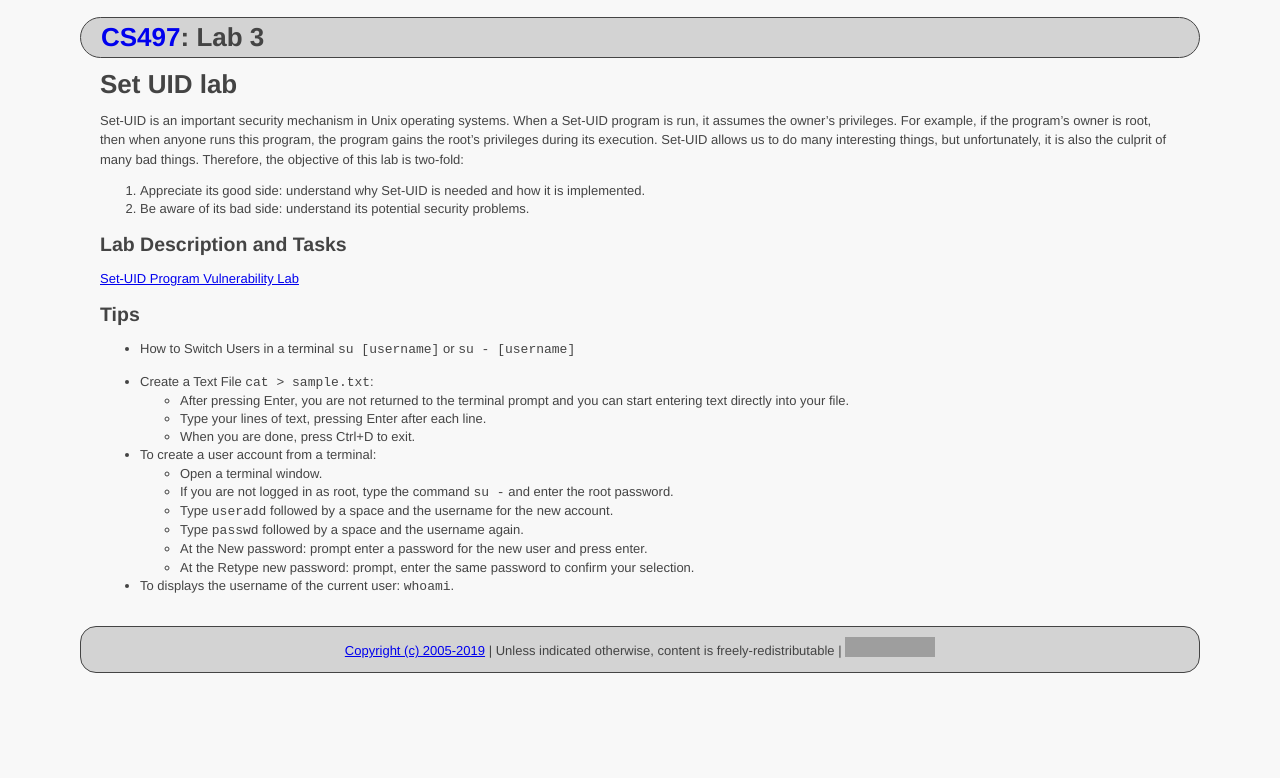
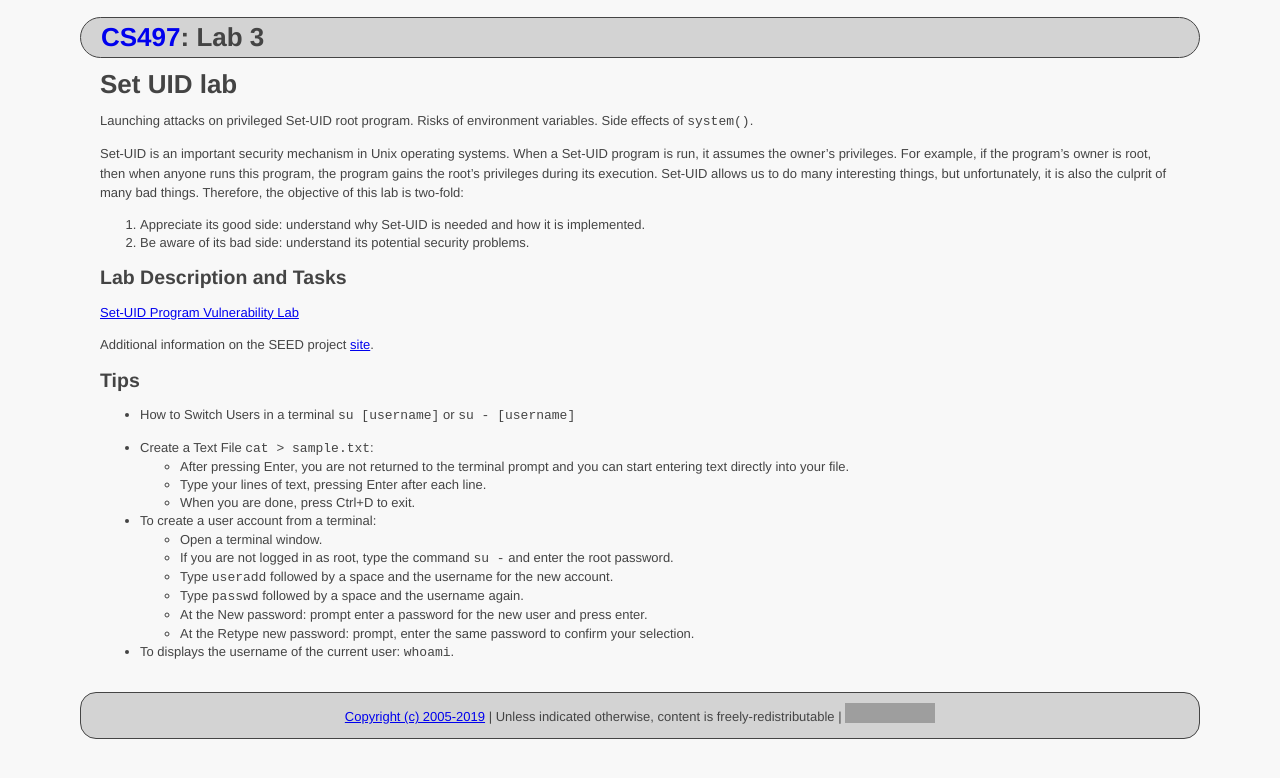
Before and after one commit to ycpcs/cs497-spring2019, a Jekyll site: the page built from labs/lab03.md, in a window 1280 px wide. Shown: the top 778 px of the page. Built offline with Jekyll 4.4.1, drawn with Linux system fonts in a browser that asks for light colours; grey boxes are pictures that could not be loaded.

Commit message:
Update lab03.md

````diff
--- a/labs/lab03.md
+++ b/labs/lab03.md
@@ -5,6 +5,8 @@ title: "Lab 3"
 ---
 
 # Set UID lab
+
+Launching attacks on privileged Set-UID root program. Risks of environment variables. Side effects of ```system()```.
 
 Set-UID is an important security mechanism in Unix operating systems. When a Set-UID program is run, it assumes the owner's privileges. For example, if the program's owner is root, then when anyone runs this program, the program gains the root's privileges during its execution. Set-UID allows us to do many interesting things, but unfortunately, it is also the culprit of many bad things. Therefore, the objective of this lab is two-fold:
 1. Appreciate its good side: understand why Set-UID is needed and how it is implemented.
@@ -14,6 +16,8 @@ Lab Description and Tasks
 -------------------------
 
 [Set-UID Program Vulnerability Lab](Environment_Variable_and_SetUID.pdf)
+
+Additional information on the SEED project [site](http://www.cis.syr.edu/~wedu/seed/Labs_16.04/Software/Environment_Variable_and_SetUID/).
 
 Tips
 ----
````
